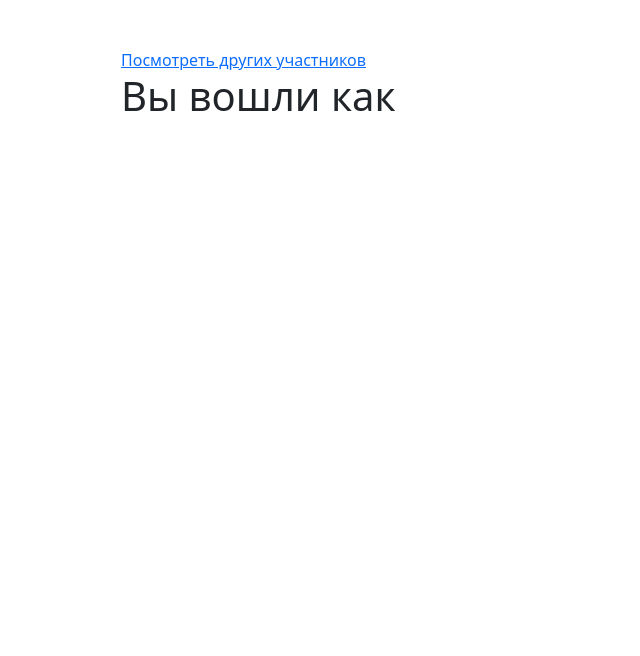
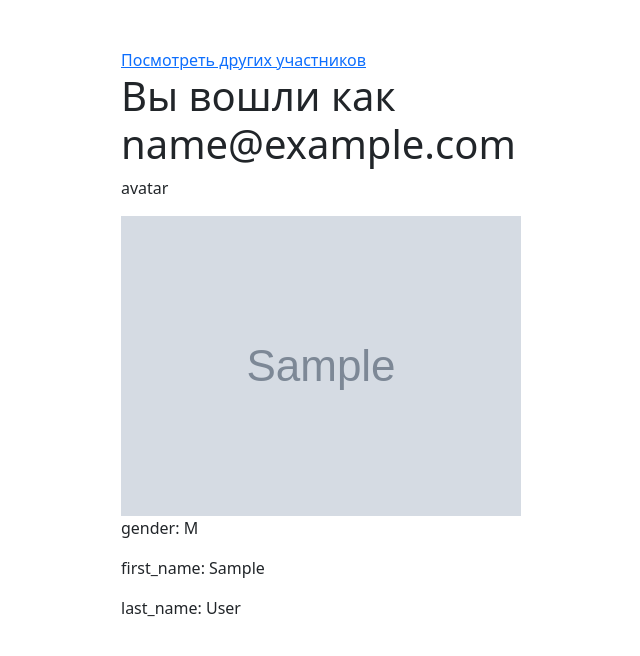
Before and after one commit to sergeysharay1987/dating-site, a Django app: page /my_tinder/clients/1/ in a window 1280 px wide. Shown: the top 656 px of the page, without its empty margins (246-886 px from the left). Run offline with Django 3.2, Linux system fonts and the light colour scheme; tables that the repository leaves empty hold one stand-in row (values such as "Sample post"); grey boxes marked "Sample" are stand-in pictures; some libraries are stand-ins or nearby versions.

Commit message:
В шаблоне my_tinder/templates/my_tinder/client_page.html в теге h1 изменено значение шаблонного тега с request.user.username на client_email. В шаблонном теге for client переименован в client_info

```diff
--- a/my_tinder/templates/my_tinder/client_page.html
+++ b/my_tinder/templates/my_tinder/client_page.html
@@ -7,10 +7,10 @@
 {% block content %}
 
 <a href = '{% url "watch_clients" %}'>Посмотреть других участников </a>
-<h1>Вы вошли как {{ request.user.username }}</h1>
+<h1>Вы вошли как {{ client_email }}</h1>
 
 
-{% for field_name, value in client.items %}
+{% for field_name, value in client_info.items %}
     {% if value.url %}
     <p>{{ field_name }}</p>
     <img src="{{ value.url }}" alt="connect" style="max-height:300px">
```
